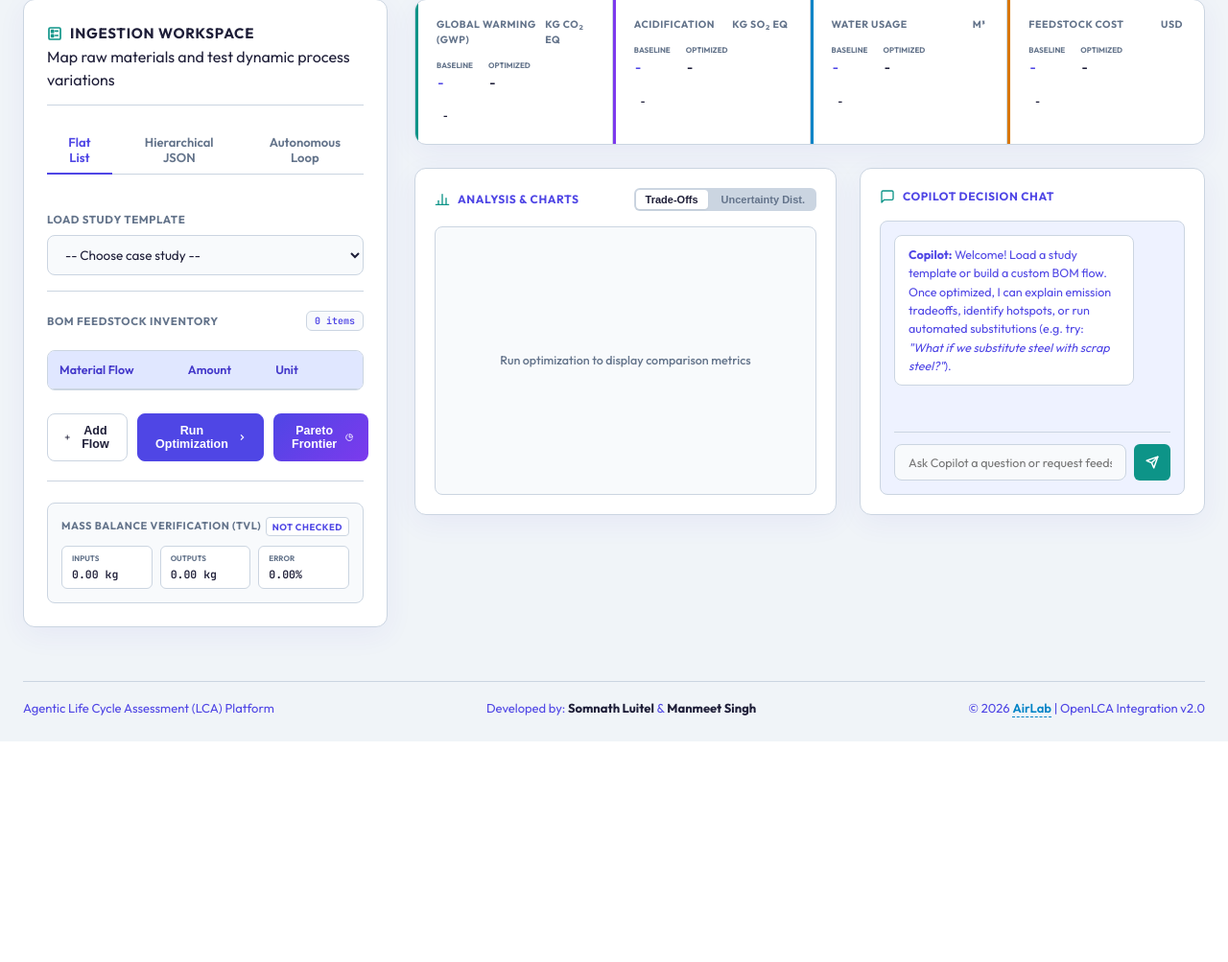
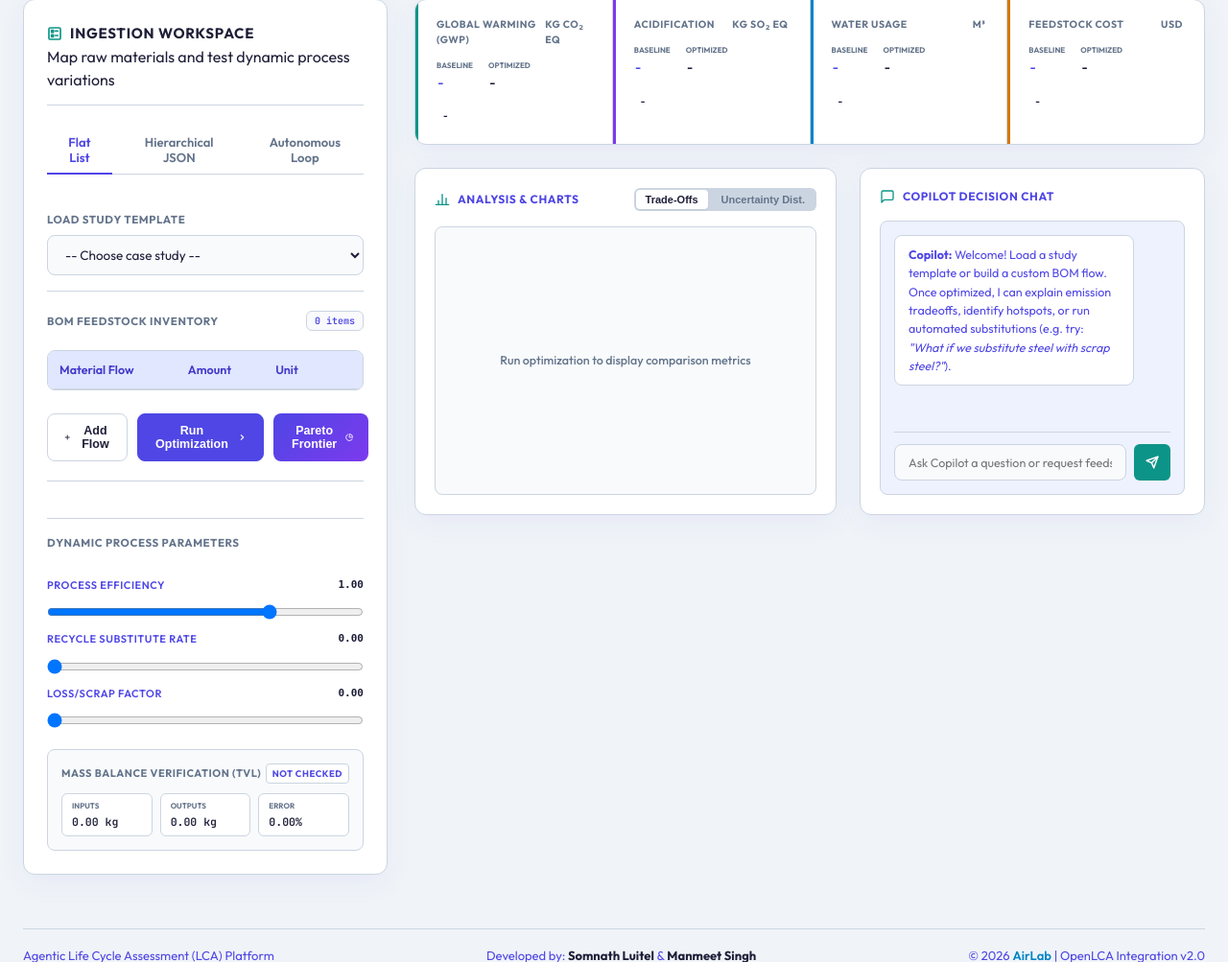
Before and after one commit to shreesomnath/ai_agentic_opencla, a Flask app: page / in a window 1280 px wide. Shown: the part 106-1109 px from the top of the page at 96% size. Before the commit the page ends 879 px from the top, so only its background shows below. Run offline with Flask 3, Linux system fonts and the light colour scheme; lists and menus that the app fills with data are empty.

Commit message:
feat(parameters): add dynamic process parameter slider tuning and math formula overrides
- Added UI sliders to sidebar for tuning "Process Efficiency", "Recycle Rate", and "Loss Factor" dynamically.
- Implemented process parameter definitions on dynamic processes and mathematical formulas on exchanges in openLCA via IPC.
- Updated LcaExecutor.calculate, SensitivityAnalyzer, and UncertaintyPropagator to support parameter redefinitions (ParameterRedef) during calculations and Monte Carlo simulations.
- Implemented temporary formula clearing during finite-difference perturbations for mathematically accurate sensitivity calculations.
- Integrated parameter parsing and reverse-evaluation into "/api/optimize" and "/api/chat" routes.

```diff
--- a/agentic_lca/client.py
+++ b/agentic_lca/client.py
@@ -34,12 +34,14 @@ class LcaExecutor:
         """Retrieve the full details of a flow by its ID."""
         return self.client.get(o.Flow, flow_id)
 
-    def calculate(self, system_id, method_id, amount=1.0):
-        """Run an LCA calculation for the given system ID and method ID."""
+    def calculate(self, system_id, method_id, amount=1.0, parameter_redefs=None):
+        """Run an LCA calculation for the given system ID and method ID with optional parameter overrides."""
         setup = o.CalculationSetup()
         setup.target = o.Ref(ref_type=o.RefType.ProductSystem, id=system_id)
         setup.impact_method = o.Ref(ref_type=o.RefType.ImpactMethod, id=method_id)
         setup.amount = amount
+        if parameter_redefs:
+            setup.parameters = parameter_redefs
 
         result = self.client.calculate(setup)
 
--- a/app.py
+++ b/app.py
@@ -91,6 +91,9 @@ def run_optimization():
     """
     data = request.json or {}
     items = data.get("items", [])
+    param_vals = data.get("parameters", {})
+    efficiency = float(param_vals.get("process_efficiency", 1.0))
+    loss_factor = float(param_vals.get("loss_factor", 0.0))
 
     # Write items to a temporary BOM file
     temp_bom_path = "temp_bom_web.csv"
@@ -152,6 +155,7 @@ def run_optimization():
                 ref_unit=matched_flow.ref_unit
             )
             exchange.amount = amount
+            exchange.amount_formula = f"{amount} * (1 + loss_factor) / process_efficiency"
             exchange.unit = o.Ref(ref_type=o.RefType.Unit, id=matched_unit.id, name=matched_unit.name)
             exchange.flow_property = o.Ref(
                 ref_type=o.RefType.FlowProperty,
@@ -199,6 +203,19 @@ def run_optimization():
         process.name = "Web-Synthesized Product Manufacturing"
         process.process_type = o.ProcessType.UNIT_PROCESS
 
+        # Add process parameters
+        eff_param = o.Parameter()
+        eff_param.name = "process_efficiency"
+        eff_param.value = 1.0
+        eff_param.is_input_parameter = True
+
+        loss_param = o.Parameter()
+        loss_param.name = "loss_factor"
+        loss_param.value = 0.0
+        loss_param.is_input_parameter = True
+
+        process.parameters = [eff_param, loss_param]
+
         out_exchange = o.Exchange()
         out_exchange.is_input = False
         out_exchange.flow = o.Ref(ref_type=o.RefType.Flow, id=module_flow.id, name=module_flow.name, ref_unit="kg")
@@ -228,13 +245,28 @@ def run_optimization():
             raise ValueError("ReCiPe 2016 Midpoint (H) method not found.")
         method_desc = methods[0]
 
+        # Construct parameter redefinitions
+        parameter_redefs = [
+            o.ParameterRedef(
+                name="process_efficiency",
+                value=efficiency,
+                context=o.Ref(ref_type=o.RefType.Process, id=temp_proc_id, name="Web-Synthesized Product Manufacturing")
+            ),
+            o.ParameterRedef(
+                name="loss_factor",
+                value=loss_factor,
+                context=o.Ref(ref_type=o.RefType.Process, id=temp_proc_id, name="Web-Synthesized Product Manufacturing")
+            )
+        ]
+
         # 5. Run sensitivities to identify hotspot
         sensitivities = analyzer.analyze_sensitivities(
             process_id=temp_proc_id,
             system_id=temp_sys_id,
             method_id=method_desc.id,
             target_category_query="global warming",
-            num_inputs_to_test=5
+            num_inputs_to_test=5,
+            parameter_redefs=parameter_redefs
         )
 
         hotspot_flow_name = None
@@ -290,7 +322,8 @@ def run_optimization():
             method_id=method_desc.id,
             target_flow_id=hotspot_flow_id,
             substitute_flow_desc=substitute_flow_desc,
-            mapping_scores=mapping_scores
+            mapping_scores=mapping_scores,
+            parameter_redefs=parameter_redefs
         )
 
         if report.get("status") != "SUCCESS":
@@ -363,12 +396,25 @@ def run_optimization():
 
         # Format exchanges for context list
         exchanges_list = []
+        params_dict = {
+            "process_efficiency": efficiency,
+            "loss_factor": loss_factor
+        }
         for ex in process.exchanges:
             if ex.is_input and ex.flow:
+                amount = ex.amount
+                if ex.amount_formula:
+                    expr = ex.amount_formula
+                    for name, val in params_dict.items():
+                        expr = expr.replace(name, str(val))
+                    try:
+                        amount = float(eval(expr, {"__builtins__": None}, {}))
+                    except:
+                        pass
                 exchanges_list.append({
                     "id": ex.flow.id,
                     "name": ex.flow.name,
-                    "amount": ex.amount,
+                    "amount": amount,
                     "unit": ex.unit.name if ex.unit else ""
                 })
 
@@ -772,6 +818,9 @@ def chat():
     temp_proc_id = data.get("temp_proc_id")
     temp_sys_id = data.get("temp_sys_id")
     method_id = data.get("method_id")
+    param_vals = data.get("parameters", {})
+    efficiency = float(param_vals.get("process_efficiency", 1.0))
+    loss_factor = float(param_vals.get("loss_factor", 0.0))
 
     if not message:
         return jsonify({"error": "Message is empty"}), 400
@@ -855,11 +904,13 @@ def chat():
                 ex_flow_name = sub_desc.name if ex["id"] == target_flow_id else ex["name"]
 
                 matched_unit = unit_map.get(ex["unit"].lower(), kg_unit)
+                base_amount = float(ex["amount"]) * efficiency / (1.0 + loss_factor)
 
                 new_ex = o.Exchange()
                 new_ex.is_input = True
                 new_ex.flow = o.Ref(ref_type=o.RefType.Flow, id=ex_flow_id, name=ex_flow_name)
-                new_ex.amount = float(ex["amount"])
+                new_ex.amount = base_amount
+                new_ex.amount_formula = f"{base_amount} * (1 + loss_factor) / process_efficiency"
                 new_ex.unit = o.Ref(ref_type=o.RefType.Unit, id=matched_unit.id, name=matched_unit.name)
                 new_ex.flow_property = o.Ref(ref_type=o.RefType.FlowProperty, id="93a60a56-a3c8-11da-a746-0800200b9a66", name="Mass")
                 new_ex.internal_id = internal_counter
@@ -868,11 +919,11 @@ def chat():
 
                 # Mass sum
                 if ex["unit"].lower() == "kg":
-                    total_mass += float(ex["amount"])
+                    total_mass += base_amount
                 elif ex["unit"].lower() == "g":
-                    total_mass += float(ex["amount"]) * 1e-3
-                elif "water" in ex["name"].lower() and ex["unit"].lower() in ["m3", "cubic meter"]:
-                    total_mass += float(ex["amount"]) * 1000.0
+                    total_mass += base_amount * 1e-3
+                elif "water" in ex_flow_name.lower() and ex["unit"].lower() in ["m3", "cubic meter"]:
+                    total_mass += base_amount * 1000.0
 
             # Rebuild finished flow
             temp_flow_id = str(uuid.uuid4())
@@ -895,6 +946,19 @@ def chat():
             process.id = rebuild_proc_id
             process.name = "Web-Rebuild Manufacturing"
             process.process_type = o.ProcessType.UNIT_PROCESS
+
+            # Add process parameters
+            eff_param = o.Parameter()
+            eff_param.name = "process_efficiency"
+            eff_param.value = 1.0
+            eff_param.is_input_parameter = True
+
+            loss_param = o.Parameter()
+            loss_param.name = "loss_factor"
+            loss_param.value = 0.0
+            loss_param.is_input_parameter = True
+
+            process.parameters = [eff_param, loss_param]
 
             out_exchange = o.Exchange()
             out_exchange.is_input = False
@@ -929,6 +993,20 @@ def chat():
                 mapping_scores[ex_flow_id] = score
 
             try:
+                # Construct parameter redefinitions
+                parameter_redefs = [
+                    o.ParameterRedef(
+                        name="process_efficiency",
+                        value=efficiency,
+                        context=o.Ref(ref_type=o.RefType.Process, id=rebuild_proc_id, name="Web-Rebuild Manufacturing")
+                    ),
+                    o.ParameterRedef(
+                        name="loss_factor",
+                        value=loss_factor,
+                        context=o.Ref(ref_type=o.RefType.Process, id=rebuild_proc_id, name="Web-Rebuild Manufacturing")
+                    )
+                ]
+
                 # Calculate updated metrics
                 sub_report = evaluator.evaluate_substitution(
                     process_id=rebuild_proc_id,
@@ -936,7 +1014,8 @@ def chat():
                     method_id=method_id,
                     target_flow_id=target_flow_id,
                     substitute_flow_desc=sub_desc,
-                    mapping_scores=mapping_scores
+                    mapping_scores=mapping_scores,
+                    parameter_redefs=parameter_redefs
                 )
 
                 # Save new chart
@@ -1005,11 +1084,24 @@ def chat():
 
                 # Reconstruct updated exchanges list
                 updated_exchanges = []
+                params_dict = {
+                    "process_efficiency": efficiency,
+                    "loss_factor": loss_factor
+                }
                 for ex_obj in exchanges_objs:
+                    amount = ex_obj.amount
+                    if ex_obj.amount_formula:
+                        expr = ex_obj.amount_formula
+                        for name, val in params_dict.items():
+                            expr = expr.replace(name, str(val))
+                        try:
+                            amount = float(eval(expr, {"__builtins__": None}, {}))
+                        except:
+                            pass
                     updated_exchanges.append({
                         "id": ex_obj.flow.id,
                         "name": ex_obj.flow.name,
-                        "amount": ex_obj.amount,
+                        "amount": amount,
                         "unit": ex_obj.unit.name if ex_obj.unit else ""
                     })
 
--- a/static/app.js
+++ b/static/app.js
@@ -9,6 +9,31 @@ document.addEventListener("DOMContentLoaded", () => {
     const chatSendBtn = document.getElementById("chat-send-btn");
     const chatBox = document.getElementById("chat-box");
     const themeToggle = document.getElementById("theme-toggle");
+
+    // Dynamic Process Parameters Sliders
+    const paramProcessEfficiency = document.getElementById("param-process-efficiency");
+    const paramRecycleRate = document.getElementById("param-recycle-rate");
+    const paramLossFactor = document.getElementById("param-loss-factor");
+
+    const valProcessEfficiency = document.getElementById("val-process-efficiency");
+    const valRecycleRate = document.getElementById("val-recycle-rate");
+    const valLossFactor = document.getElementById("val-loss-factor");
+
+    if (paramProcessEfficiency && valProcessEfficiency) {
+        paramProcessEfficiency.addEventListener("input", () => {
+            valProcessEfficiency.textContent = parseFloat(paramProcessEfficiency.value).toFixed(2);
+        });
+    }
+    if (paramRecycleRate && valRecycleRate) {
+        paramRecycleRate.addEventListener("input", () => {
+            valRecycleRate.textContent = parseFloat(paramRecycleRate.value).toFixed(2);
+        });
+    }
+    if (paramLossFactor && valLossFactor) {
+        paramLossFactor.addEventListener("input", () => {
+            valLossFactor.textContent = parseFloat(paramLossFactor.value).toFixed(2);
+        });
+    }
 
     const openlcaStatus = document.getElementById("openlca-status");
     const ollamaStatus = document.getElementById("ollama-status");
@@ -267,7 +292,14 @@ document.addEventListener("DOMContentLoaded", () => {
         fetch("/api/optimize", {
             method: "POST",
             headers: { "Content-Type": "application/json" },
-            body: JSON.stringify({ items: items })
+            body: JSON.stringify({
+                items: items,
+                parameters: {
+                    process_efficiency: parseFloat(paramProcessEfficiency.value),
+                    recycle_rate: parseFloat(paramRecycleRate.value),
+                    loss_factor: parseFloat(paramLossFactor.value)
+                }
+            })
         })
         .then(res => res.json())
         .then(data => {
@@ -590,7 +622,12 @@ document.addEventListener("DOMContentLoaded", () => {
                 report: activeState.report,
                 temp_proc_id: activeState.temp_proc_id,
                 temp_sys_id: activeState.temp_sys_id,
-                method_id: activeState.method_id
+                method_id: activeState.method_id,
+                parameters: {
+                    process_efficiency: parseFloat(paramProcessEfficiency.value),
+                    recycle_rate: parseFloat(paramRecycleRate.value),
+                    loss_factor: parseFloat(paramLossFactor.value)
+                }
             })
         })
         .then(res => res.json())
--- a/templates/index.html
+++ b/templates/index.html
@@ -151,6 +151,36 @@
                         <div class="workspace-section" style="margin-top: 16px;">
                             <label>Consensus Log Stream</label>
                             <div id="autonomous-terminal" style="background-color: #0f172a; color: #38bdf8; font-family: monospace; font-size: 11px; padding: 12px; border-radius: 8px; border: 1px solid #334155; height: 180px; overflow-y: auto; white-space: pre-wrap; line-height: 1.5; box-shadow: inset 0 2px 4px rgba(0,0,0,0.6);">Waiting to launch agent loop...</div>
+                        </div>
+                    </div>
+
+                    <!-- Dynamic Process Parameters (Sliders) -->
+                    <div class="workspace-section" style="border-top: 1px solid var(--border-color); padding-top: 16px; margin-top: 16px;">
+                        <div class="section-title-row">
+                            <h3>Dynamic Process Parameters</h3>
+                        </div>
+                        <div style="display: flex; flex-direction: column; gap: 12px; margin-top: 8px;">
+                            <div class="form-group" style="margin-bottom: 0;">
+                                <div style="display: flex; justify-content: space-between; align-items: center; margin-bottom: 4px;">
+                                    <label style="font-size: 11px; font-weight: 600; color: var(--text-secondary);">Process Efficiency</label>
+                                    <span id="val-process-efficiency" style="font-family: monospace; font-size: 11px; font-weight: 700; color: var(--accent-indigo);">1.00</span>
+                                </div>
+                                <input type="range" id="param-process-efficiency" min="0.5" max="1.2" step="0.05" value="1.0" style="width: 100%; accent-color: var(--accent-indigo);">
+                            </div>
+                            <div class="form-group" style="margin-bottom: 0;">
+                                <div style="display: flex; justify-content: space-between; align-items: center; margin-bottom: 4px;">
+                                    <label style="font-size: 11px; font-weight: 600; color: var(--text-secondary);">Recycle Substitute Rate</label>
+                                    <span id="val-recycle-rate" style="font-family: monospace; font-size: 11px; font-weight: 700; color: var(--accent-indigo);">0.00</span>
+                                </div>
+                                <input type="range" id="param-recycle-rate" min="0.0" max="0.9" step="0.05" value="0.0" style="width: 100%; accent-color: var(--accent-indigo);">
+                            </div>
+                            <div class="form-group" style="margin-bottom: 0;">
+                                <div style="display: flex; justify-content: space-between; align-items: center; margin-bottom: 4px;">
+                                    <label style="font-size: 11px; font-weight: 600; color: var(--text-secondary);">Loss/Scrap Factor</label>
+                                    <span id="val-loss-factor" style="font-family: monospace; font-size: 11px; font-weight: 700; color: var(--accent-indigo);">0.00</span>
+                                </div>
+                                <input type="range" id="param-loss-factor" min="0.0" max="0.3" step="0.05" value="0.0" style="width: 100%; accent-color: var(--accent-indigo);">
+                            </div>
                         </div>
                     </div>
 
```
Also changed, not shown: agentic_lca/multiobjective.py (+6 -3 lines), agentic_lca/uncertainty.py (+18 -23 lines).
